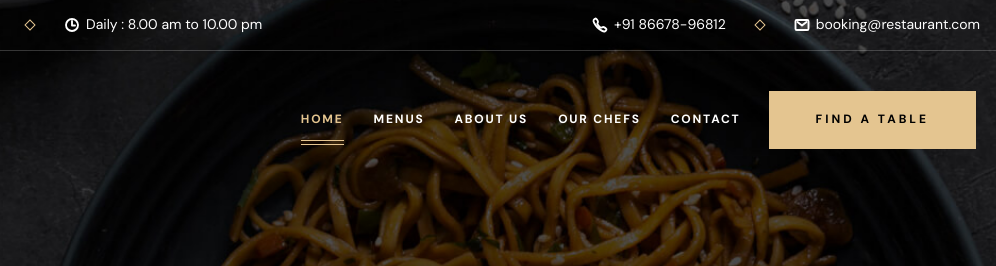
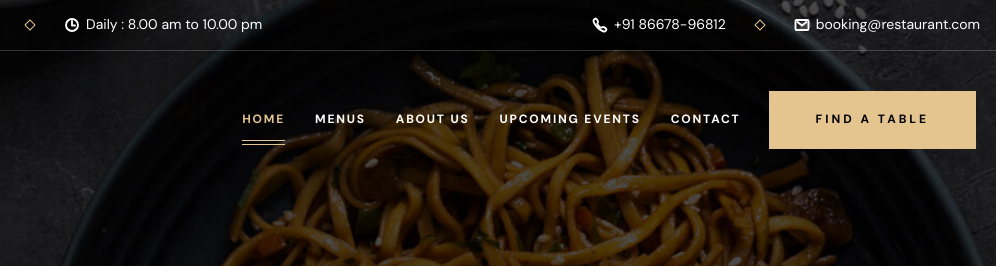
Before and after one commit to Saratsarat/grilli-restaurant, a plain HTML site: page index.html in a window 1280 px wide. Shown: the top 266 px of the page, 284-1280 px from the left. Drawn offline with nearby package versions, Linux system fonts and the light colour scheme; a web font is replaced by a local one.

Commit message:
Update index.html

```diff
--- a/index.html
+++ b/index.html
@@ -154,15 +154,15 @@
           </li>
 
           <li class="navbar-item">
-            <a href="#about" class="navbar-link hover-underline">
+            <a href="#" class="navbar-link hover-underline">
               <div class="separator"></div>
 
-              <span class="span">Our Chefs</span>
+              <span class="span">Upcoming Events</span>
             </a>
           </li>
 
           <li class="navbar-item">
-            <a href="#home" class="navbar-link hover-underline">
+            <a href="https://github.com/Saratsarat/" class="navbar-link hover-underline">
               <div class="separator"></div>
 
               <span class="span">Contact</span>
```
